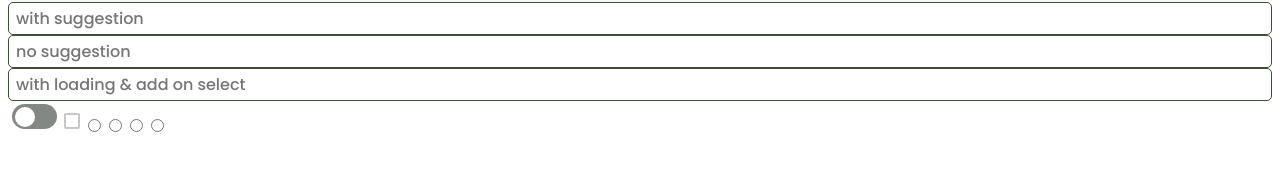
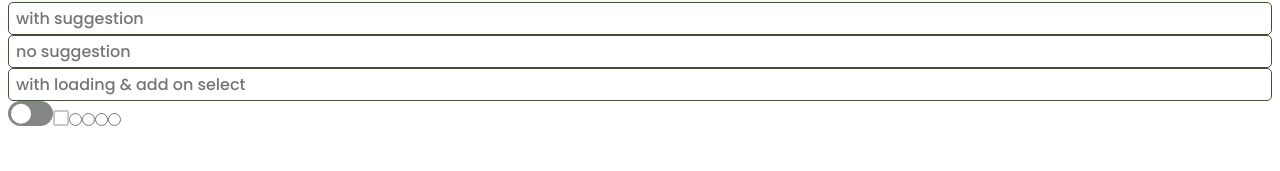
Before and after one commit to TranscriptomeDB-CU-Project/web-client, a Next.js app: page /test in a window 1280 px wide. Shown: the part 139-310 px from the top of the page. Built offline with nearby package versions, Linux system fonts and the light colour scheme; some icons are missing.

Commit message:
fix: center radio box and reset margin

```diff
--- a/src/components/Checkbox/styled.ts
+++ b/src/components/Checkbox/styled.ts
@@ -7,6 +7,7 @@ export const CheckboxContainer = styled.input.attrs({ type: 'checkbox' })`
   height: 16px;
   appearance: none;
   position: relative;
+  margin: 0;
 
   &:checked {
     accent-color: ${PALETTE.PRIMARY[700]};
--- a/src/components/RadioBox/styled.ts
+++ b/src/components/RadioBox/styled.ts
@@ -3,6 +3,7 @@ import styled from 'styled-components'
 import { PALETTE } from '@/theme'
 
 export const RadioBoxContainer = styled.input.attrs({ type: 'radio' })`
+  margin: 0;
   &:checked {
     accent-color: ${PALETTE.PRIMARY[700]};
   }
--- a/src/components/Switch/styled.ts
+++ b/src/components/Switch/styled.ts
@@ -7,6 +7,7 @@ export const SwitchContainer = styled.input.attrs({ type: 'checkbox' })`
   height: 25px;
   position: relative;
   appearance: none;
+  margin: 0;
 
   &:before {
     content: ' ';
@@ -26,7 +27,7 @@ export const SwitchContainer = styled.input.attrs({ type: 'checkbox' })`
     content: ' ';
     position: absolute;
     top: 50%;
-    transform: translateY(-50%);
+    transform: translateY(-51%);
     left: 3px;
     width: 20px;
     height: 20px;
```
